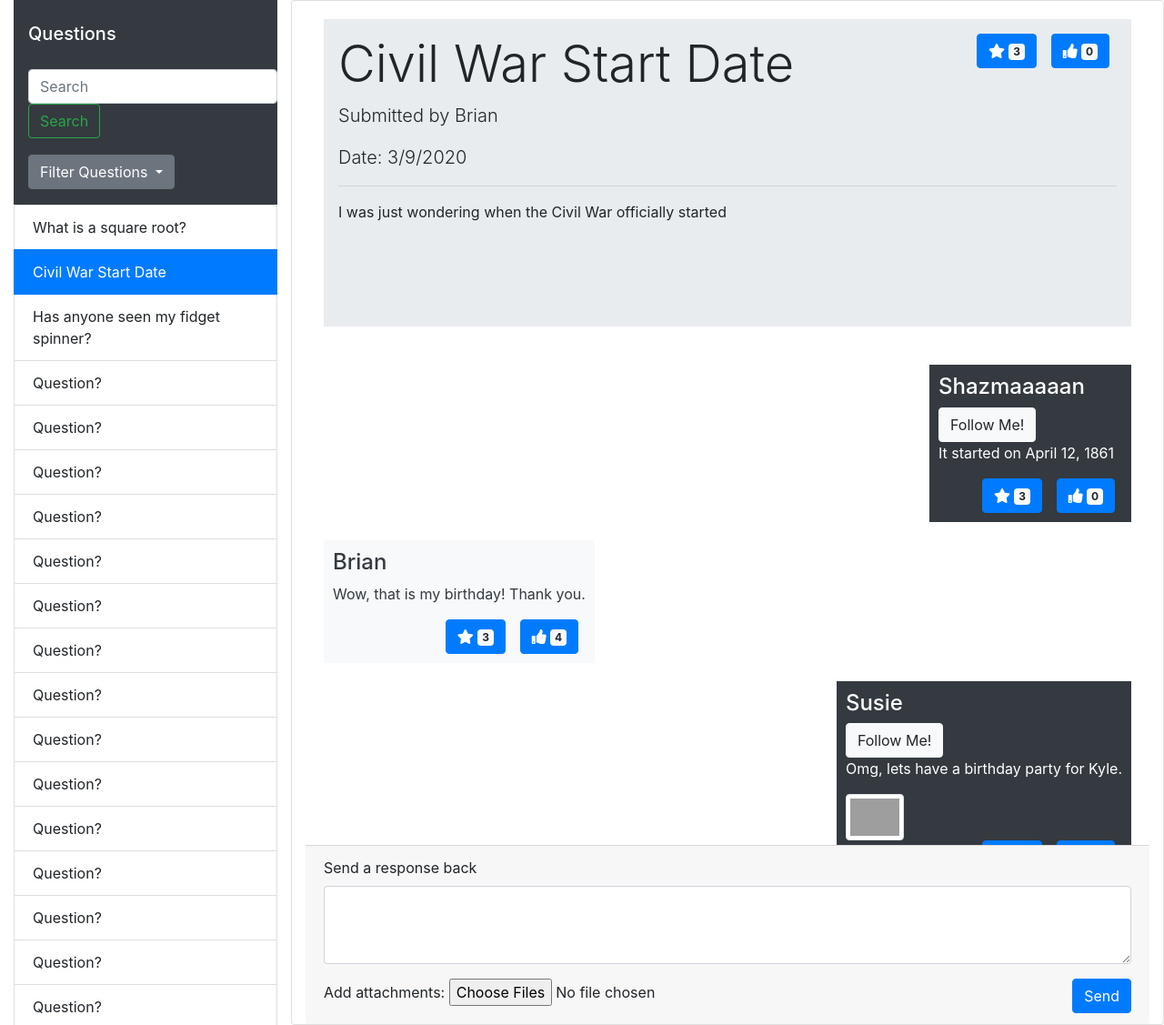
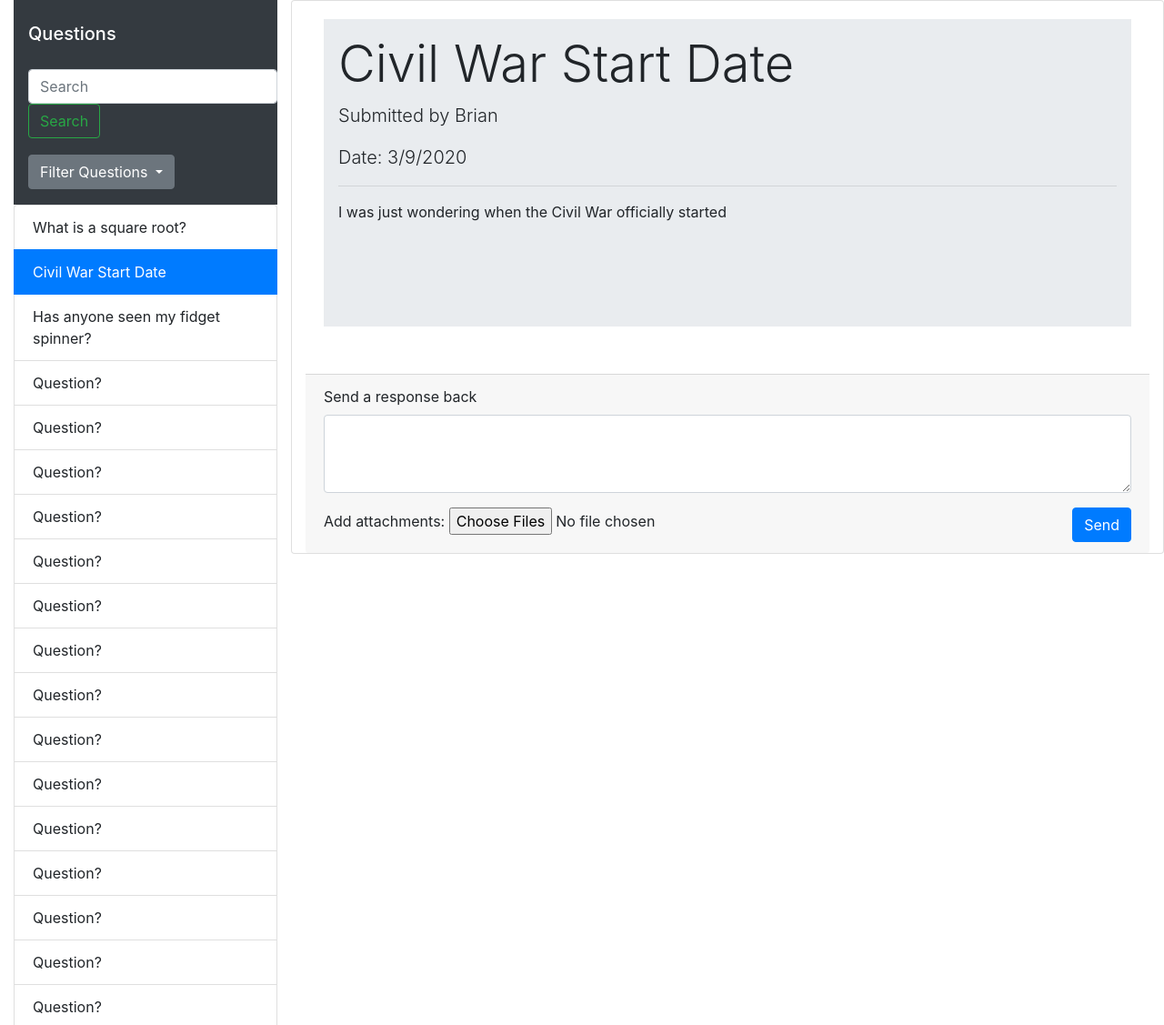
Before and after one commit to Orrbit/cse312-project, a Flask app: page /home/questions in a window 1280 px wide. Shown: the whole page at 91% size. Run offline with Flask 2, Linux system fonts and the light colour scheme; parts of the project's set-up code (start-up, migrations or seed data) failed here and were passed over; some libraries are stand-ins or nearby versions; grey boxes are pictures that could not be loaded.

Commit message:
this littttt. Template is working great

```diff
--- a/biazza/static/questions.js
+++ b/biazza/static/questions.js
@@ -32,7 +32,7 @@ socket.on('comment_emit', (data) => {
 
 
     let html = `<div class='${commentType}' id='comment-${id}'>
-    <h4>Brian</h4>
+    <h4>Me</h4>
     <div class='comment-content'>
         ${msg}
     </div>
--- a/biazza/templates/questions.html
+++ b/biazza/templates/questions.html
@@ -100,17 +100,6 @@
 
                 <div id='question-thread' class="card-body container scroll-view">
                     <div class="jumbotron jumbotron-fluid  p-3" id='question'>
-                        <!-- I am guessing every question is going to have it's own unique ID -->
-                        <div class='comment-footer'>
-                            <button class="btn btn-primary float-right mx-2 like">
-                                <i class="fa fa-thumbs-up"></i>
-                                <span id="likes" class="badge badge-light">0</span>
-                            </button>
-                            <button class="btn btn-primary float-right mx-2">
-                                <i class="fa fa-star"></i>
-                                <span class="badge badge-light">3</span>
-                            </button>
-                        </div>
                         <h1 class="display-4">Civil War Start Date</h1>
                         <p class="lead">Submitted by Brian</p>
                         <p class="lead">Date: 3/9/2020</p>
@@ -119,74 +108,28 @@
                             I was just wondering when the Civil War officially started
                         </p>
                     </div>
-                    <div class='other-comment bg-dark text-white' id="message1">
-                        <!-- I am guessing every message is going to have its own unique ID -->
-                        <h4>Shazmaaaaan</h4><button type="button" class="btn btn-light">Follow Me!</button>
+                    {% for comment in comments %}
+                    <div class='my-comment bg-light text-dark' id="comment-{{ comment.id }}">
+                        <h4>Me</h4>
                         <p class='comment-content'>
-                            It started on April 12, 1861
+                            {{ comment.text }}
                         </p>
+                        <div>
+                            {% for attachment in comment.all_attachments %}
+                            <a href='{{attachment.path}}' target='_blank'>
+                                {{attachment.user_filename}}
+                            </a>
+                            {% endfor %}
+                        </div>
                         <div class='comment-footer'>
-                            <button class='btn btn-primary float-right mx-2 updateCount'>
+                            <button class='btn btn-primary float-right mx-2 like'>
                                 <!-- added updateCount as a class and count as a class -->
                                 <i class='fa fa-thumbs-up'></i>
-                                <span class='badge badge-light'>0</span>
-                            </button>
-                            <button class='btn btn-primary float-right mx-2'>
-                                <i class='fa fa-star'></i>
-                                <span class='badge badge-light'>3</span>
+                                <span class='badge badge-light'>{{ comment.likes }}</span>
                             </button>
                         </div>
                     </div>
-                    <div class='my-comment bg-light text-dark'>
-                        <h4>Brian</h4>
-                        <p>
-                            Wow, that is my birthday! Thank you.
-                        </p>
-                        <div class='comment-footer'>
-                            <button class="btn btn-primary float-right mx-2">
-                                <i class="fa fa-thumbs-up"></i>
-                                <span class="badge badge-light">4</span>
-                            </button>
-                            <button class="btn btn-primary float-right mx-2">
-                                <i class="fa fa-star"></i>
-                                <span class="badge badge-light">3</span>
-                            </button>
-                        </div>
-                    </div>
-                    <div class='other-comment bg-dark text-white'>
-                        <h4>Susie </h4><button type="button" class="btn btn-light">Follow Me!</button>
-                        <p class='comment-content'>
-                            Omg, lets have a birthday party for Kyle.
-                        </p>
-                        <img src="https://ih0.redbubble.net/image.315734074.6116/flat,750x,075,f-pad,750x1000,f8f8f8.u1.jpg"
-                            class="mr-3 img-thumbnail" height="64" width="64">
-                        <div class='comment-footer'>
-                            <button class="btn btn-primary float-right mx-2">
-                                <i class="fa fa-thumbs-up"></i>
-                                <span class="badge badge-light">4</span>
-                            </button>
-                            <button class="btn btn-primary float-right mx-2">
-                                <i class="fa fa-star"></i>
-                                <span class="badge badge-light">3</span>
-                            </button>
-                        </div>
-                    </div>
-                    <div class='other-comment bg-dark text-white'>
-                        <h4>Ms. McLearn</h4><button type="button" class="btn btn-light">Follow Me!</button>
-                        <p class='comment-content'>
-                            Good idea Susie, we will do that.
-                        </p>
-                        <div class='comment-footer'>
-                            <button class="btn btn-primary float-right mx-2">
-                                <i class="fa fa-thumbs-up"></i>
-                                <span class="badge badge-light">4</span>
-                            </button>
-                            <button class="btn btn-primary float-right mx-2">
-                                <i class="fa fa-star"></i>
-                                <span class="badge badge-light">3</span>
-                            </button>
-                        </div>
-                    </div>
+                    {% endfor %}
                 </div>
 
                 <div class="card-footer">
--- a/biazza/views.py
+++ b/biazza/views.py
@@ -23,19 +23,18 @@ def messages():
 
 @app.route('/home/questions')
 def questions():
-   return render_template('questions.html')
+   comments = Comment.query.all()
+   for c in comments:
+      c.all_attachments = Attachment.query.filter(Attachment.comment_id == c.id)
+   return render_template('questions.html', comments=comments)
 
 @app.route('/home/assignments')
 def assignments():
    return render_template('assignments.html')
 
-
+#Used for sending the comment send form to the server
 @app.route('/home/questions/comments', methods=['POST'])
 def post_comment_to_question():
-   # Eventually there needs to be some form of identifier included for the question that it is in response to
-   # Get comment with request.get_data('comment-string')
-   # Loop through files with request.files
-
    if not os.path.exists(app.config['UPLOAD_FOLDER']):
       os.makedirs(app.config['UPLOAD_FOLDER'])
 
```
